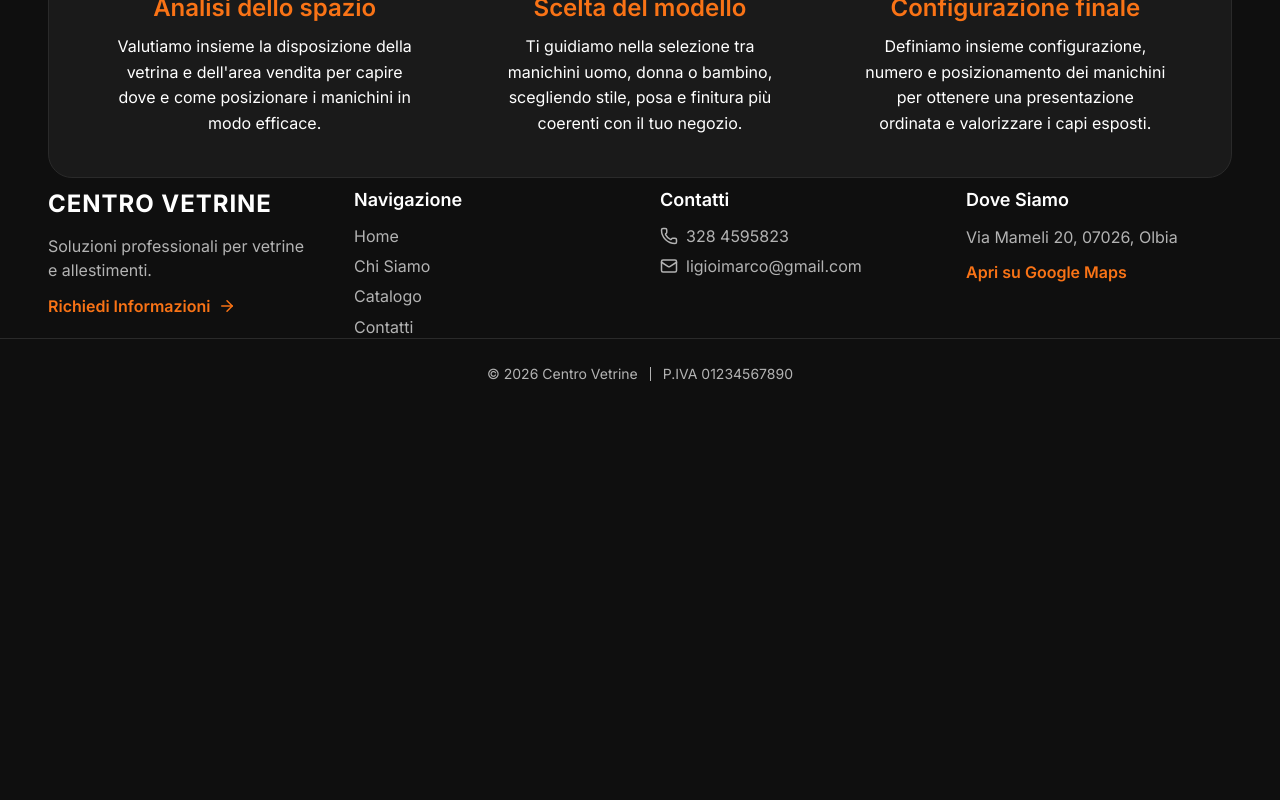
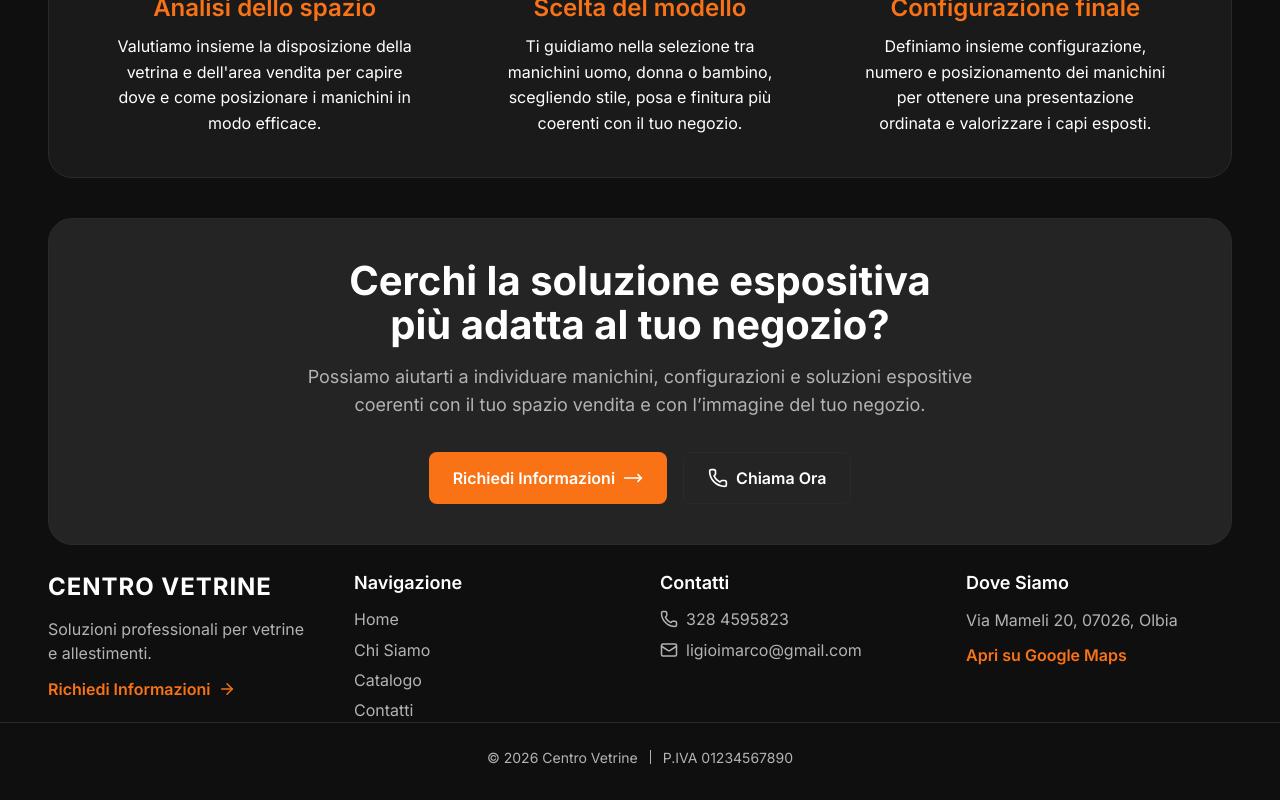
Before and after one commit to GiuseppeLiGioi/centro-vetrine, a Next.js app: page /manichini in a window 1280 px wide. Shown: the part 3948-4748 px from the top of the page. Before the commit the page ends 4364 px from the top, so only its background shows below. Built offline with nearby package versions, Linux system fonts and the light colour scheme.

Commit message:
added. CategoryFinalCta and responsive style

```diff
--- a/src/app/(site)/manichini/page.tsx
+++ b/src/app/(site)/manichini/page.tsx
@@ -3,6 +3,7 @@ import CategoryHero from "@/components/ui/CategoryHero/CategoryHero";
 import CategoryGallery from "@/components/ui/CategoryGallery/CategoryGallery";
 import CategoryCustomization from "@/components/ui/CategoryCustomization/CategoryCustomization";
 import CategoryProcess from "@/components/ui/CategoryProcess/CategoryProcess";
+import CategoryFinalCta from "@/components/ui/CategoryFinalCta/CategoryFinalCta";
 import { categoryPages } from "@/data/catalog/categoryPages";
 import styles from "./page.module.css";
 export default function Manichini() {
@@ -13,6 +14,7 @@ export default function Manichini() {
       <CategoryGallery data={pageData.reasons} />
       <CategoryCustomization data={pageData.customization} />
       <CategoryProcess data={pageData.process} />
+      <CategoryFinalCta data={pageData.finalCta} />
     </Container>
   );
 }
--- /dev/null
+++ b/src/components/ui/CategoryFinalCta/CategoryFinalCta.module.css
@@ -0,0 +1,126 @@
+.containerCta {
+  width: 100%;
+  display: flex;
+  flex-direction: column;
+  align-items: center;
+  gap: var(--space-5);
+  padding: var(--space-6);
+  border: 1px solid var(--color-border);
+  border-radius: var(--radius-lg);
+  background-color: var(--color-surface-light);
+  text-align: center;
+  margin-bottom: var(--space-4);
+}
+.ctaHeader {
+  display: flex;
+  flex-direction: column;
+  align-items: center;
+  gap: var(--space-3);
+  width: 100%;
+}
+.titleCta {
+  width: 100%;
+  margin: 0;
+  color: var(--color-text);
+  font-size: var(--text-2xl);
+  font-weight: var(--font-bold);
+  line-height: 1.1;
+  text-wrap: balance;
+}
+.textCta {
+  width: 100%;
+  max-width: 60ch;
+  margin: 0;
+  color: var(--color-text-muted);
+  font-size: var(--text-md);
+  line-height: 1.6;
+}
+.ctaContent {
+  display: flex;
+  flex-direction: column;
+  gap: var(--space-3);
+  width: 100%;
+  align-items: stretch;
+}
+.firstCta,
+.secondCta {
+  display: inline-flex;
+  align-items: center;
+  justify-content: center;
+  gap: var(--space-2);
+  width: 100%;
+  min-height: 50px;
+  padding: 0 var(--space-5);
+  border-radius: var(--radius-md);
+  font-size: var(--text-sm);
+  font-weight: var(--font-semibold);
+  text-decoration: none;
+}
+.firstCta {
+  background-color: var(--color-primary);
+  color: var(--color-text);
+}
+.secondCta {
+  border: 1px solid var(--color-border);
+  background-color: transparent;
+  color: var(--color-text);
+}
+.firstCta svg,
+.secondCta svg {
+  width: 18px;
+  height: 18px;
+  flex-shrink: 0;
+}
+@media (min-width: 768px) {
+  .containerCta {
+    gap: var(--space-6);
+    padding: var(--space-7);
+    border-radius: var(--radius-xl);
+  }
+  .ctaHeader {
+    gap: var(--space-4);
+  }
+  .titleCta {
+    max-width: 18ch;
+    font-size: var(--text-3xl);
+  }
+  .textCta {
+    max-width: 64ch;
+    font-size: var(--text-lg);
+  }
+  .ctaContent {
+    flex-direction: row;
+    justify-content: center;
+    align-items: center;
+    flex-wrap: wrap;
+    gap: var(--space-4);
+  }
+  .firstCta,
+  .secondCta {
+    width: auto;
+    min-height: 52px;
+    padding: 0 var(--space-6);
+    font-size: var(--text-md);
+    white-space: nowrap;
+  }
+  .firstCta svg,
+  .secondCta svg {
+    width: 20px;
+    height: 20px;
+  }
+}
+@media (min-width: 1024px) {
+  .containerCta {
+    gap: var(--space-7);
+    padding: var(--space-8);
+  }
+  .titleCta {
+    max-width: 24ch;
+  }
+  .textCta {
+    max-width: 64ch;
+  }
+  .ctaContent {
+    flex-wrap: nowrap;
+  }
+}
--- /dev/null
+++ b/src/components/ui/CategoryFinalCta/CategoryFinalCta.tsx
@@ -0,0 +1,39 @@
+import styles from "./CategoryFinalCta.module.css";
+import Link from "next/link";
+import { Phone, MoveRight } from "lucide-react";
+type CategoryFinalCtaProps = {
+  data: {
+    title: string;
+    text: string;
+    primaryLabel: string;
+    primaryHref: string;
+    secondaryLabel: string;
+    secondaryHref: string;
+  };
+};
+export default function CategoryFinalCta({ data }: CategoryFinalCtaProps) {
+  const {
+    title,
+    text,
+    primaryLabel,
+    primaryHref,
+    secondaryHref,
+    secondaryLabel,
+  } = data;
+  return (
+    <section className={styles.containerCta}>
+      <div className={styles.ctaHeader}>
+        <h2 className={styles.titleCta}>{title}</h2>
+        <p className={styles.textCta}>{text}</p>
+      </div>
+      <div className={styles.ctaContent}>
+        <Link href={primaryHref} className={styles.firstCta}>
+          {primaryLabel} <MoveRight />
+        </Link>
+        <a href={secondaryHref} className={styles.secondCta}>
+          <Phone /> {secondaryLabel}
+        </a>
+      </div>
+    </section>
+  );
+}
--- a/src/data/catalog/categoryPages.ts
+++ b/src/data/catalog/categoryPages.ts
@@ -143,12 +143,12 @@ export const categoryPages = {
       ],
     },
     finalCta: {
-      title: "Cerchi la soluzione giusta per il tuo negozio?",
-      text: "Contattaci per ricevere supporto nella scelta di manichini, configurazioni espositive e soluzioni adatte al tuo spazio vendita.",
-      primaryLabel: "Contattaci Ora",
+      title: "Cerchi la soluzione espositiva più adatta al tuo negozio?",
+      text: "Possiamo aiutarti a individuare manichini, configurazioni e soluzioni espositive coerenti con il tuo spazio vendita e con l’immagine del tuo negozio.",
+      primaryLabel: "Richiedi Informazioni",
       primaryHref: "/contatti",
       secondaryLabel: "Chiama Ora",
-      secondaryHref: "tel:+390000000000",
+      secondaryHref: "tel:+393284595823",
     },
   },
 };
```
